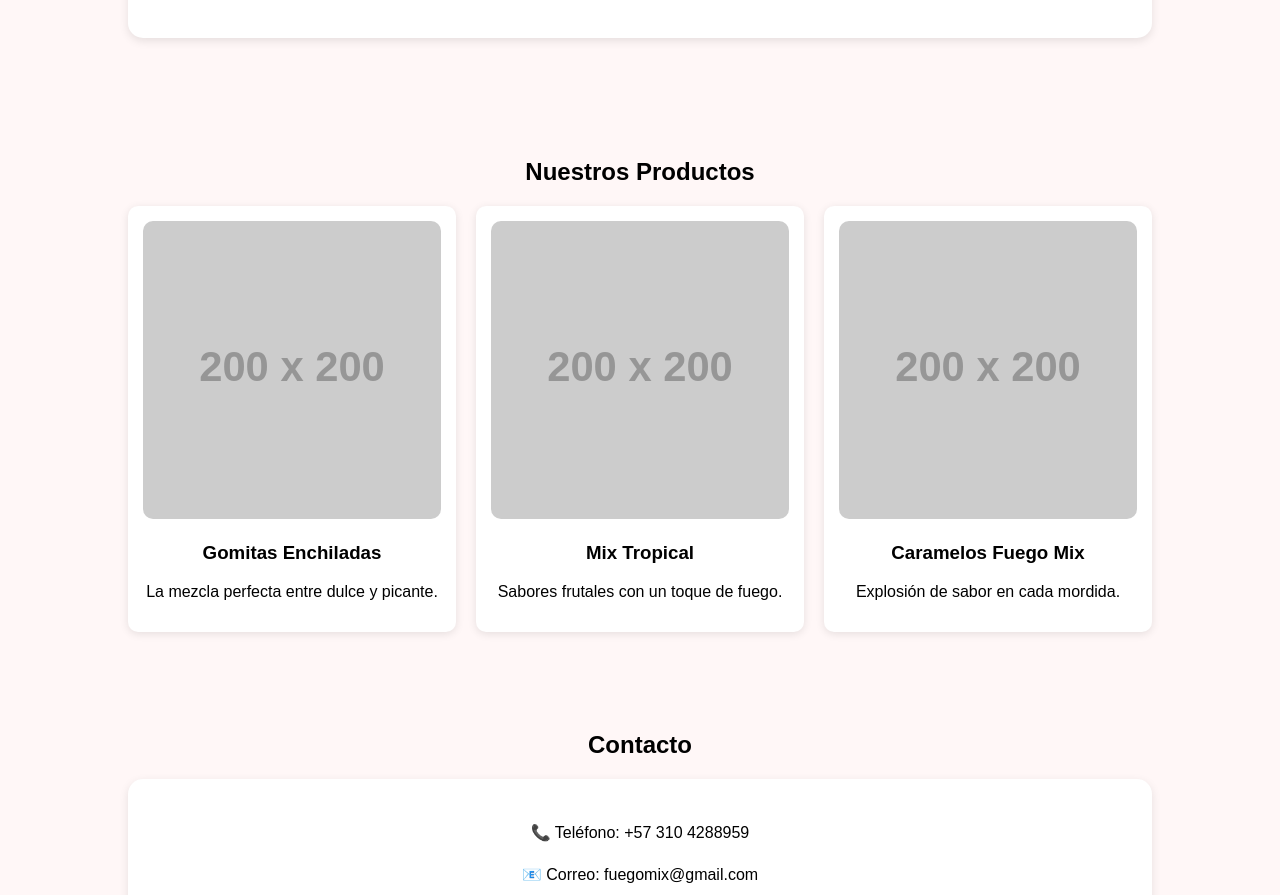
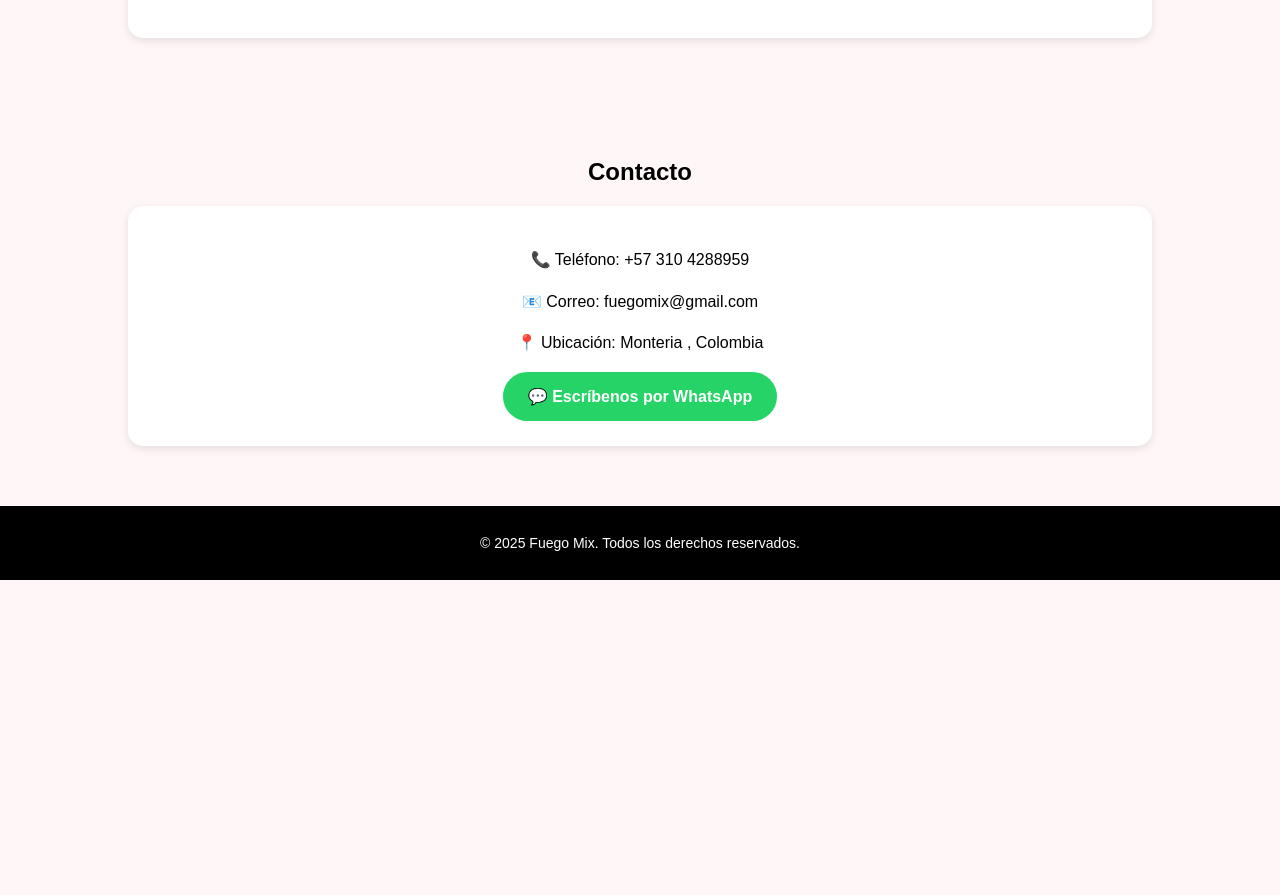
Before and after one commit to Juanktriplesiete/FUEGO-MIX, a plain HTML site: page index.html in a window 1280 px wide. Shown: the part 1571-2466 px from the top of the page. After the commit the page ends 2151 px from the top, so only its background shows below. Drawn offline with Linux system fonts and the light colour scheme; placeholder pictures from the web are drawn by us.

Commit message:
Update index.html

```diff
--- a/index.html
+++ b/index.html
@@ -155,27 +155,6 @@
     </div>
   </section>
 
-  <section id="productos">
-    <h2>Nuestros Productos</h2>
-    <div class="productos">
-      <div class="producto">
-        <img src="https://via.placeholder.com/200" alt="Gomitas Fuego Mix">
-        <h3>Gomitas Enchiladas</h3>
-        <p>La mezcla perfecta entre dulce y picante.</p>
-      </div>
-      <div class="producto">
-        <img src="https://via.placeholder.com/200" alt="Mix tropical">
-        <h3>Mix Tropical</h3>
-        <p>Sabores frutales con un toque de fuego.</p>
-      </div>
-      <div class="producto">
-        <img src="https://via.placeholder.com/200" alt="Caramelos Fuego Mix">
-        <h3>Caramelos Fuego Mix</h3>
-        <p>Explosión de sabor en cada mordida.</p>
-      </div>
-    </div>
-  </section>
-
   <section id="contacto">
     <h2>Contacto</h2>
     <div class="card" style="text-align:center;">
```
